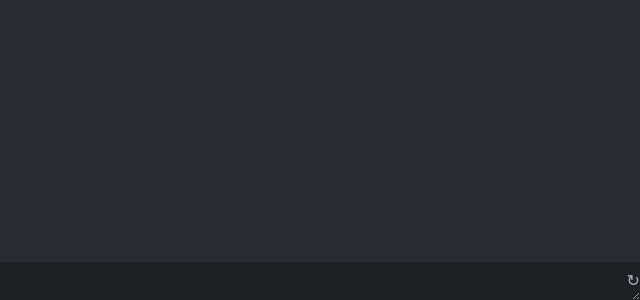
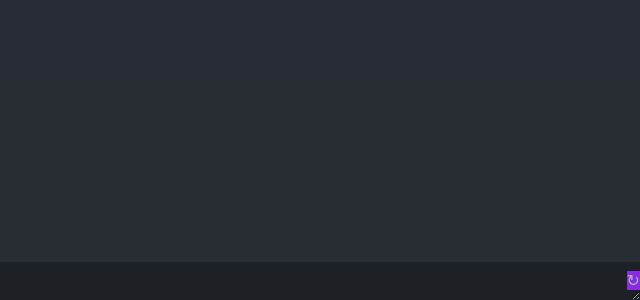
Before and after one commit to 47585io/mum, a plain HTML site: page index.html in a window 1280 px wide. Shown: the part 980-1280 px from the top of the page, 640-1280 px from the left. Drawn offline with Linux system fonts and the light colour scheme.

Commit message:
modified:   CSS/down_bar.css

```diff
--- a/CSS/down_bar.css
+++ b/CSS/down_bar.css
@@ -68,7 +68,7 @@ audio:hover{
 
 
 
-
+a{background-color: blueviolet;}
 
 
 a:active{
```
